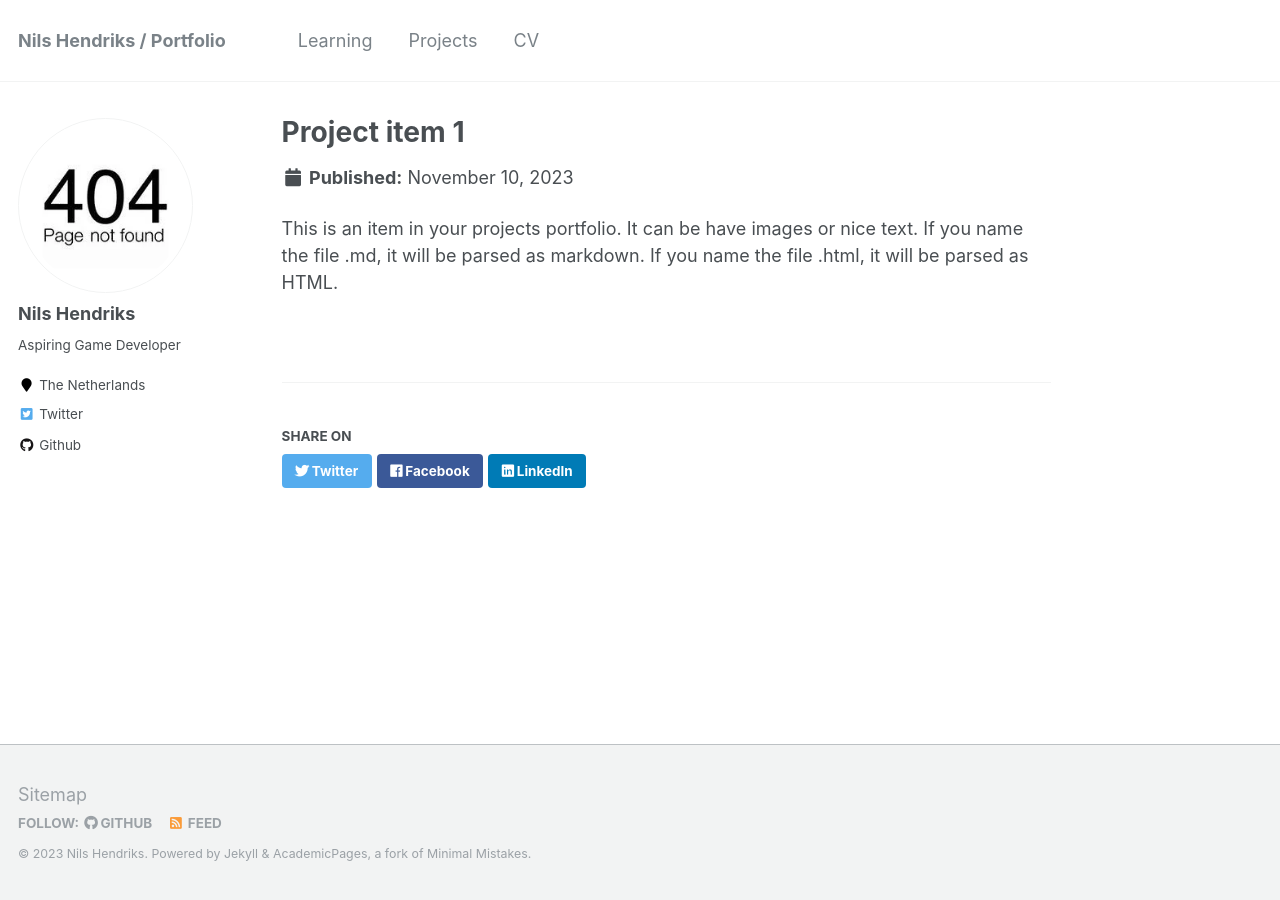
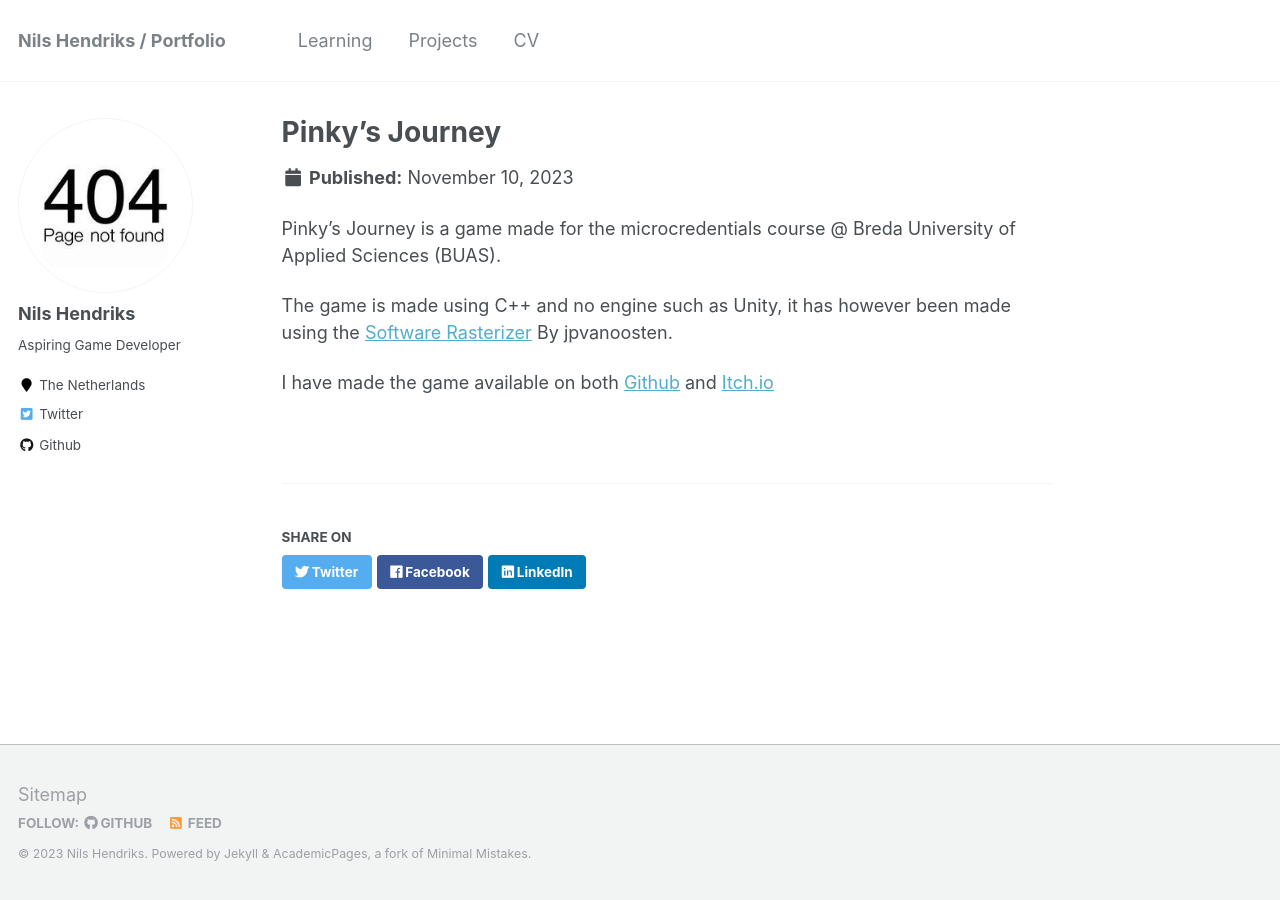
Before and after one commit to Nissey05/CPPForGamesLearningLog, a Jekyll site: the page built from _projects/project-1.md, in a window 1280 px wide. Built offline with Jekyll 4.4.1, drawn with Linux system fonts in a browser that asks for light colours.

Commit message:
Update project-1.md

```diff
--- a/_projects/project-1.md
+++ b/_projects/project-1.md
@@ -1,7 +1,11 @@
 ---
-title: "Project item  1"
-excerpt: "Short description of project item number 1<br/><img src='/images/500x300.png'>"
+title: "Pinky's Journey"
+excerpt: "2D Platformer called Pinky's Journey<br/><img src='/images/500x300.png'>"
 collection: projects
 ---
 
-This is an item in your projects portfolio. It can be have images or nice text. If you name the file .md, it will be parsed as markdown. If you name the file .html, it will be parsed as HTML.
+Pinky's Journey is a game made for the microcredentials course @ Breda University of Applied Sciences (BUAS).
+
+The game is made using C++ and no engine such as Unity, it has however been made using the [Software Rasterizer](https://github.com/jpvanoosten/SoftwareRasterizer) By jpvanoosten.
+
+I have made the game available on both [Github]() and [Itch.io](https://nissey05.itch.io/pinkys-journey)
```
